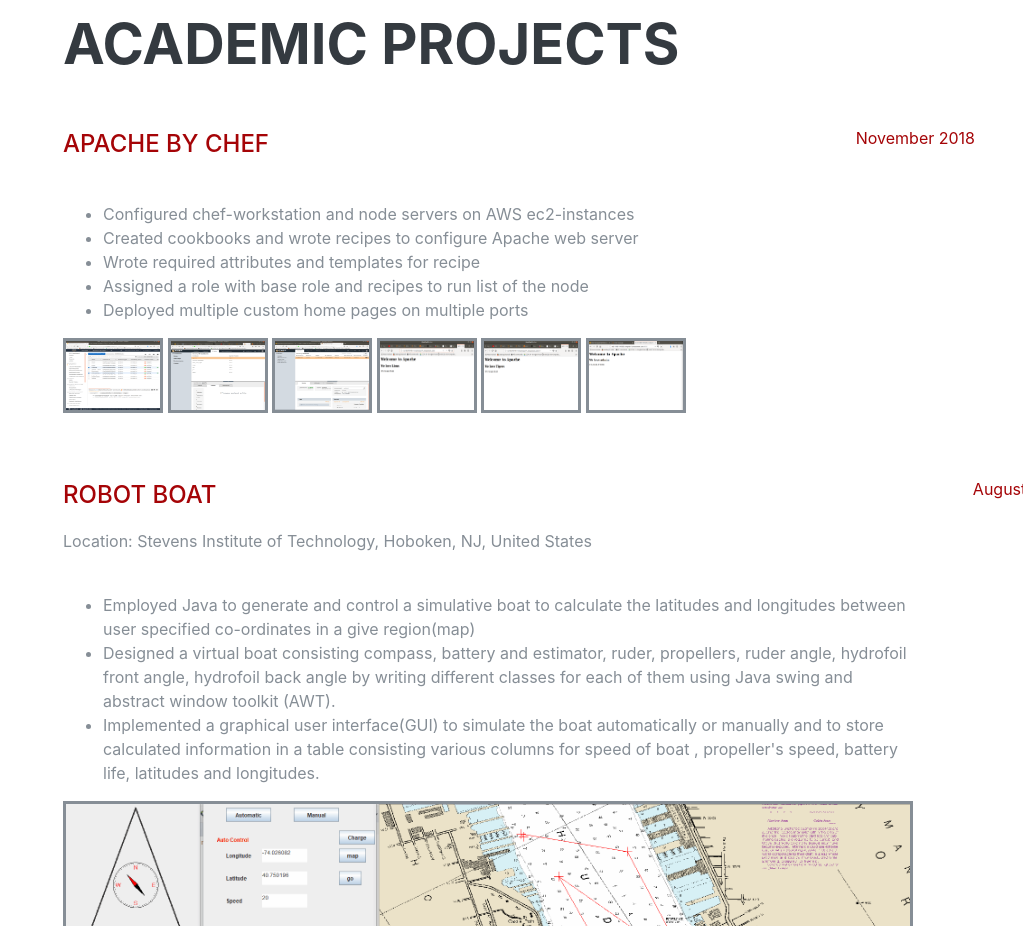
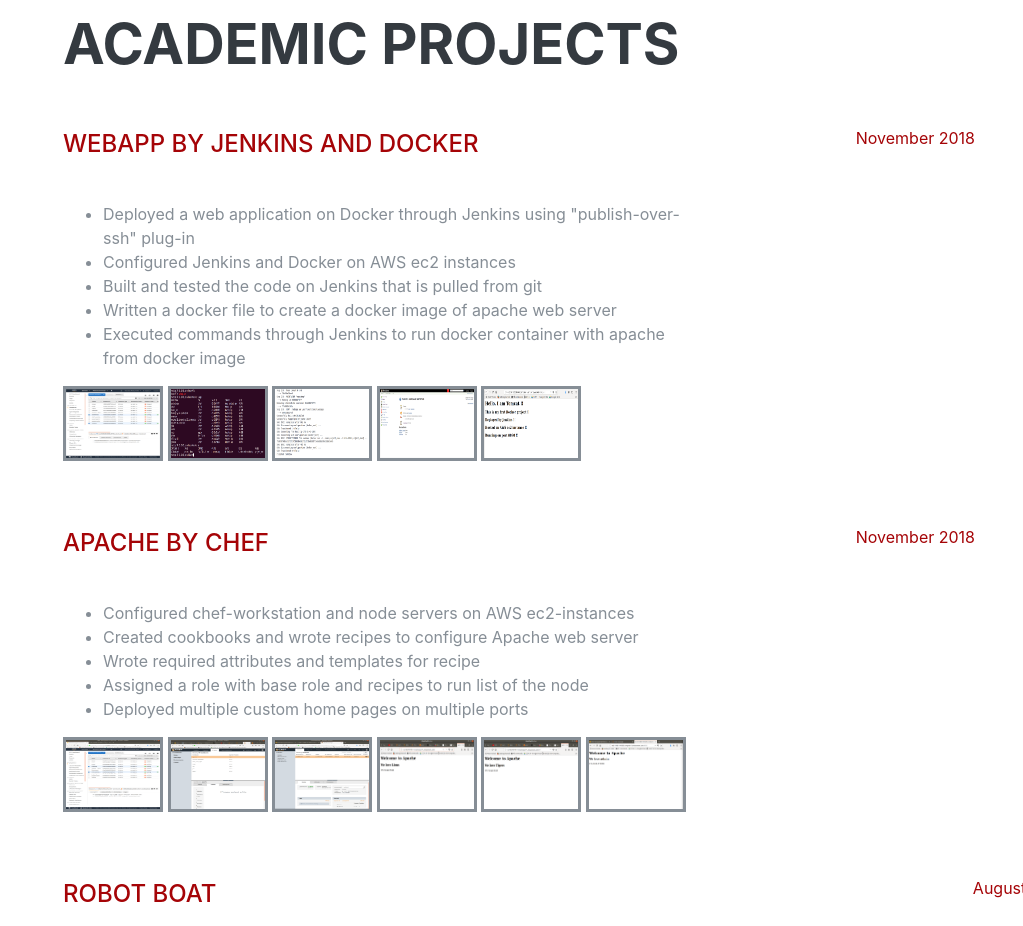
Before and after one commit to manideep1116/Portfolio-Website, a website: page index.html in a window 1280 px wide. Shown: the part 2500-3426 px from the top of the page, without its empty margins (257-1280 px from the left). Drawn offline with nearby package versions, Linux system fonts and the light colour scheme; a web font is replaced by a local one.

Commit message:
Edit index.html

```diff
--- a/index.html
+++ b/index.html
@@ -216,12 +216,49 @@
           <h2 class="mb-5">Academic Projects</h2>
 
 
+    <div class="resume-item d-flex flex-column flex-md-row mb-5">
+            <div class="resume-content mr-auto">
+              <h3 class="mb-0"></h3>
+
+              <div class="subheading mb-3"><a href="https://github.com/manideep1116/Webapp-by-Jenkins-Docker" target="_blank">Webapp by Jenkins and Docker</a> </div>
+              <br>
+              <ul>
+                <li>Deployed a web application on Docker through Jenkins using "publish-over-ssh" plug-in</li>
+                <li>Configured Jenkins and Docker on AWS ec2 instances</li>
+                <li>Built and tested the code on Jenkins that is pulled from git</li>
+                <li>Written a docker file to create a docker image of apache web server </li>
+                <li>Executed commands through Jenkins to run docker container with apache from docker image</li>
+              </ul>
+              <img class="myImg" src="img/Jen-ec2.png" alt="Jenkins and Docker running on AWS ec2-instances" style="width:100px">
+              <img class="myImg" src="img/container-and-image.png" alt="Docker container and Docker image on Docker host" style="width:100px">
+              <img class="myImg" src="img/Built-success.png" alt="Build results on Jenkins" style="width:100px">
+              <img class="myImg" src="img/Jenkins-output.png" alt="Output of test results on Jenkins" style="width:100px">
+              <img class="myImg" src="img/webapp-output.png" alt="Output of web page on apache server" style="width:100px">
+
+
+
+            <!-- The Modal -->
+            <div id="myModal" class="modal">
+              <span class="close">&times;</span>
+              <img class="modal-content" id="img01">
+              <div id="caption"></div>
+            </div>
+            </p>
+          </div>
+          <div class="resume-date text-md-right">
+            <span class="text-primary">November 2018</span>
+          </div>
+        </div>
+
+
+
+
 
           <div class="resume-item d-flex flex-column flex-md-row mb-5">
             <div class="resume-content mr-auto">
               <h3 class="mb-0"></h3>
 
-              <div class="subheading mb-3"><a href="" target="_blank">Apache by Chef</a> </div>
+              <div class="subheading mb-3"><a href=" https://github.com/manideep1116/Apache-by-Chef" target="_blank">Apache by Chef</a> </div>
               <br>
               <ul>
                 <li>Configured chef-workstation and node servers on AWS ec2-instances</li>
```
Also changed, not shown: img/Built-success.png (added), img/Jen-ec2.png (added), img/Jenkins-output.png (added), img/container-and-image.png (added), img/webapp-output.png (added).
